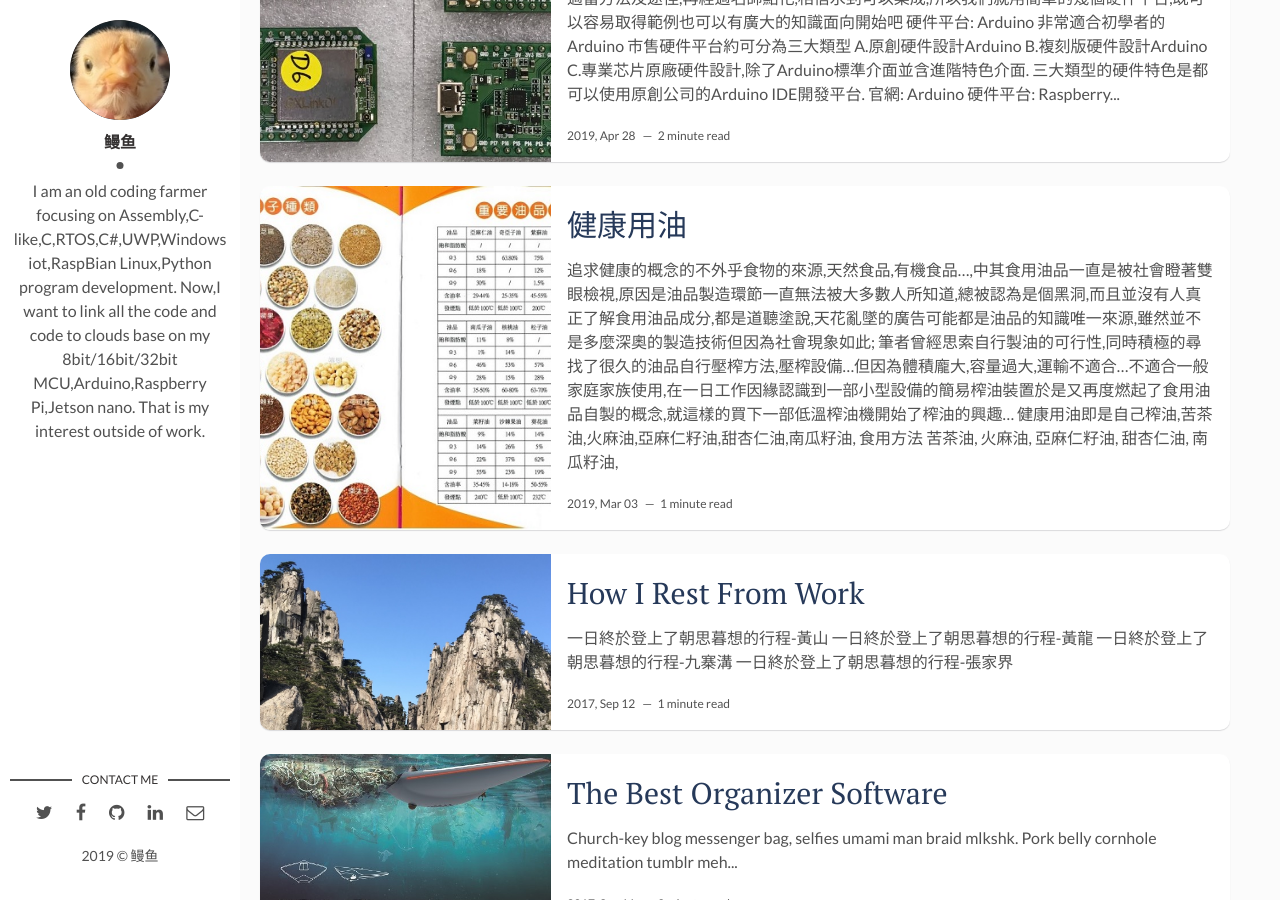
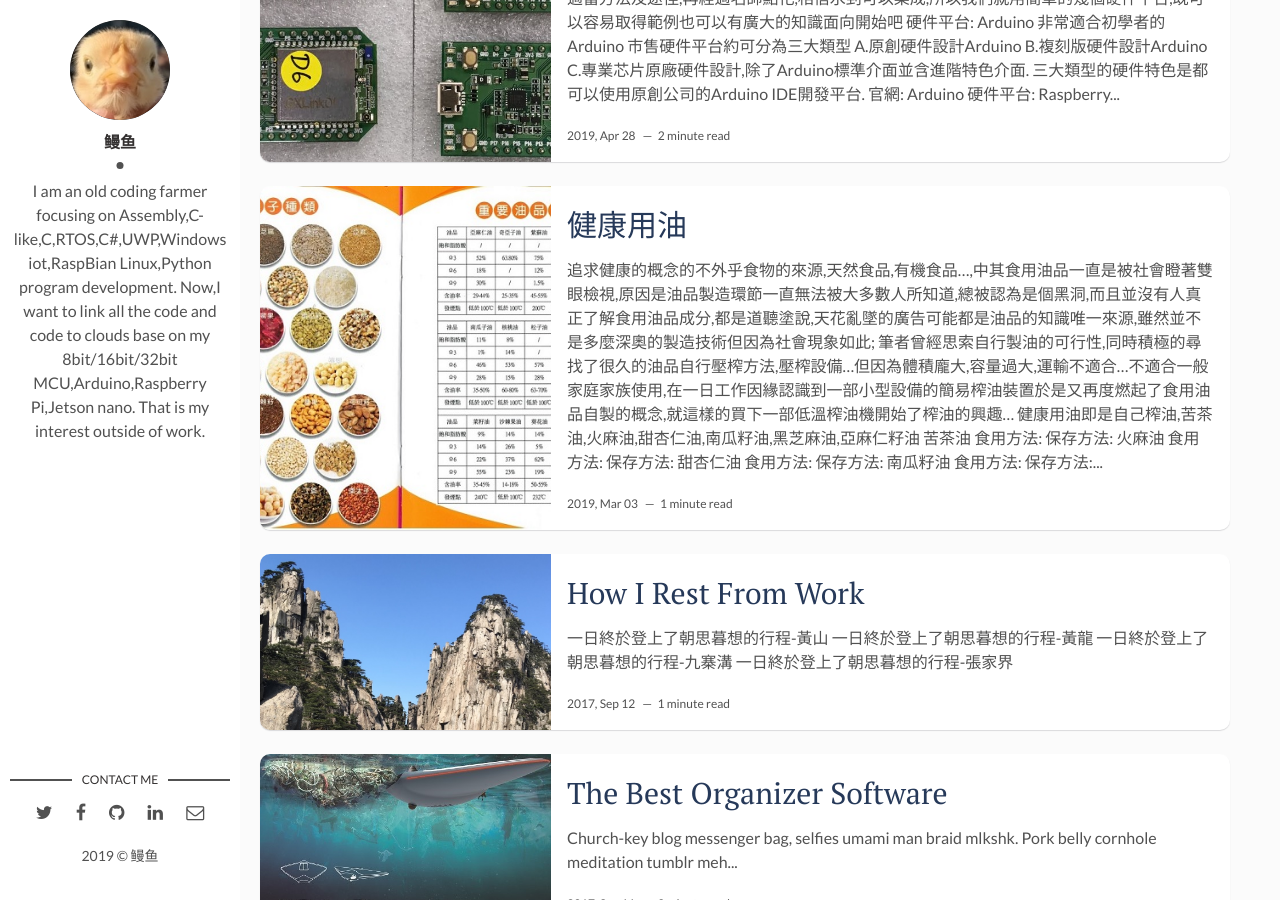
Before and after one commit to louisopen/louisopen.github.io, a Jekyll site: the page built from index.html, in a window 1280 px wide and 900 px high, scrolled down 554 px. Built offline with Jekyll 4.4.1, drawn with Linux system fonts in a browser that asks for light colours; the list of posts is cut into pages by our own code.

Commit message:
update post

```diff
--- a/_posts/2019-03-03-Homemade cooking-oil.markdown
+++ b/_posts/2019-03-03-Homemade-oil.markdown
@@ -4,17 +4,29 @@
 date: 2019-03-03 10:00:00 +0800
 description: You’ll find this post in your `_posts` directory. Go ahead and edit it and re-build the site to see your changes. # Add post description (optional)
 img: oil.jpg # Add image post (optional)
-tags: [苦茶油, 火麻油, 亞麻仁, 杏仁油, 南瓜籽油] # add tag
+tags: [苦茶油, 火麻油, 甜杏仁油, 南瓜籽油, 黑芝麻油, 亞麻仁籽油] # add tag
 ---
 追求健康的概念的不外乎食物的來源,天然食品,有機食品...,中其食用油品一直是被社會瞪著雙眼檢視,原因是油品製造環節一直無法被大多數人所知道,總被認為是個黑洞,而且並沒有人真正了解食用油品成分,都是道聽塗說,天花亂墜的廣告可能都是油品的知識唯一來源,雖然並不是多麼深奧的製造技術但因為社會現象如此;
 
 筆者曾經思索自行製油的可行性,同時積極的尋找了很久的油品自行壓榨方法,壓榨設備...但因為體積龐大,容量過大,運輸不適合...不適合一般家庭家族使用,在一日工作因緣認識到一部小型設備的簡易榨油裝置於是又再度燃起了食用油品自製的概念,就這樣的買下一部低溫榨油機開始了榨油的興趣...
 
-健康用油即是自己榨油,苦茶油,火麻油,亞麻仁籽油,甜杏仁油,南瓜籽油,
+健康用油即是自己榨油,苦茶油,火麻油,甜杏仁油,南瓜籽油,黑芝麻油,亞麻仁籽油
 
-### 食用方法
-苦茶油,
-火麻油,
-亞麻仁籽油,
-甜杏仁油,
-南瓜籽油,
+### 苦茶油
+* 食用方法:
+* 保存方法:
+### 火麻油
+* 食用方法:
+* 保存方法:
+### 甜杏仁油
+* 食用方法:
+* 保存方法:
+### 南瓜籽油
+* 食用方法:
+* 保存方法:
+### 黑芝麻油
+* 食用方法:
+* 保存方法:
+### 亞麻仁籽油
+* 食用方法:
+* 保存方法:
```
